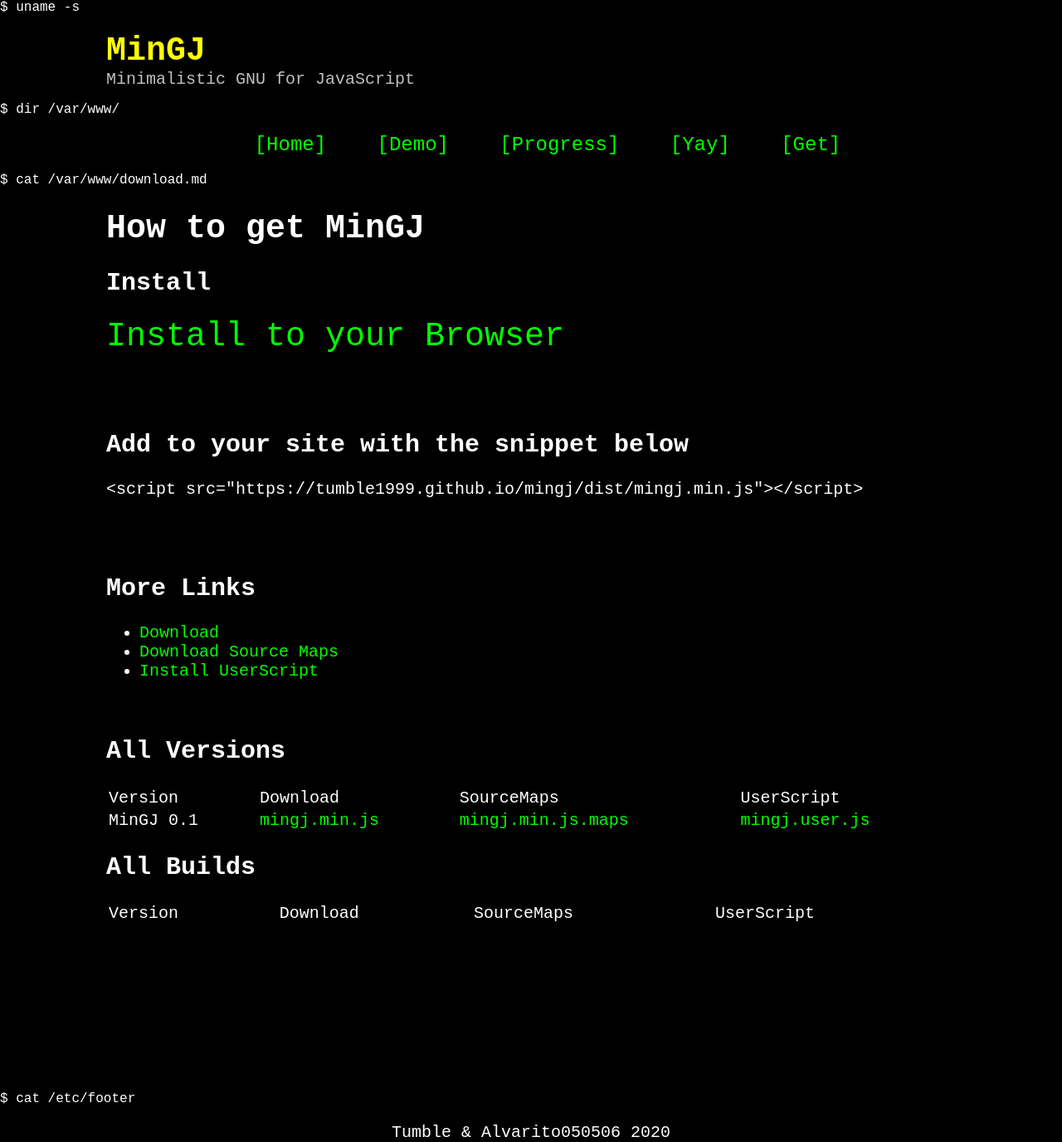
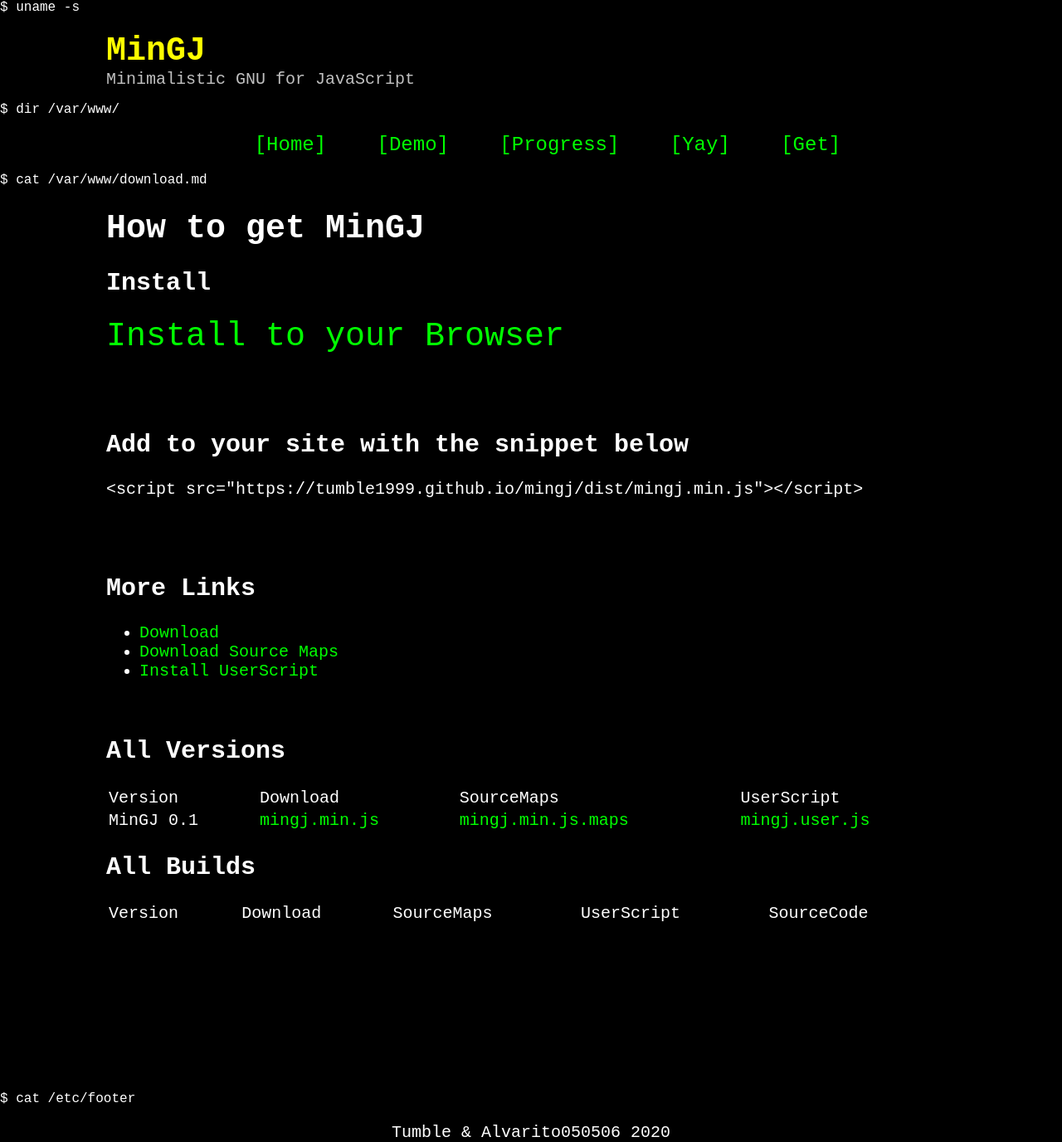
Before and after one commit to tumble1999/mingj, a Jekyll site: the page built from download.md, in a window 1280 px wide. Shown: the whole page at 83% size. Built offline with Jekyll 4.4.1, drawn with Linux system fonts in a browser that asks for light colours.

Commit message:
table complete

```diff
--- a/download.md
+++ b/download.md
@@ -46,6 +46,7 @@ title: How to get MinGJ
 		<td>Download</td>
 		<td>SourceMaps</td>
 		<td>UserScript</td>
+		<td>SourceCode</td>
 	</thead>
 </table>
 
```
